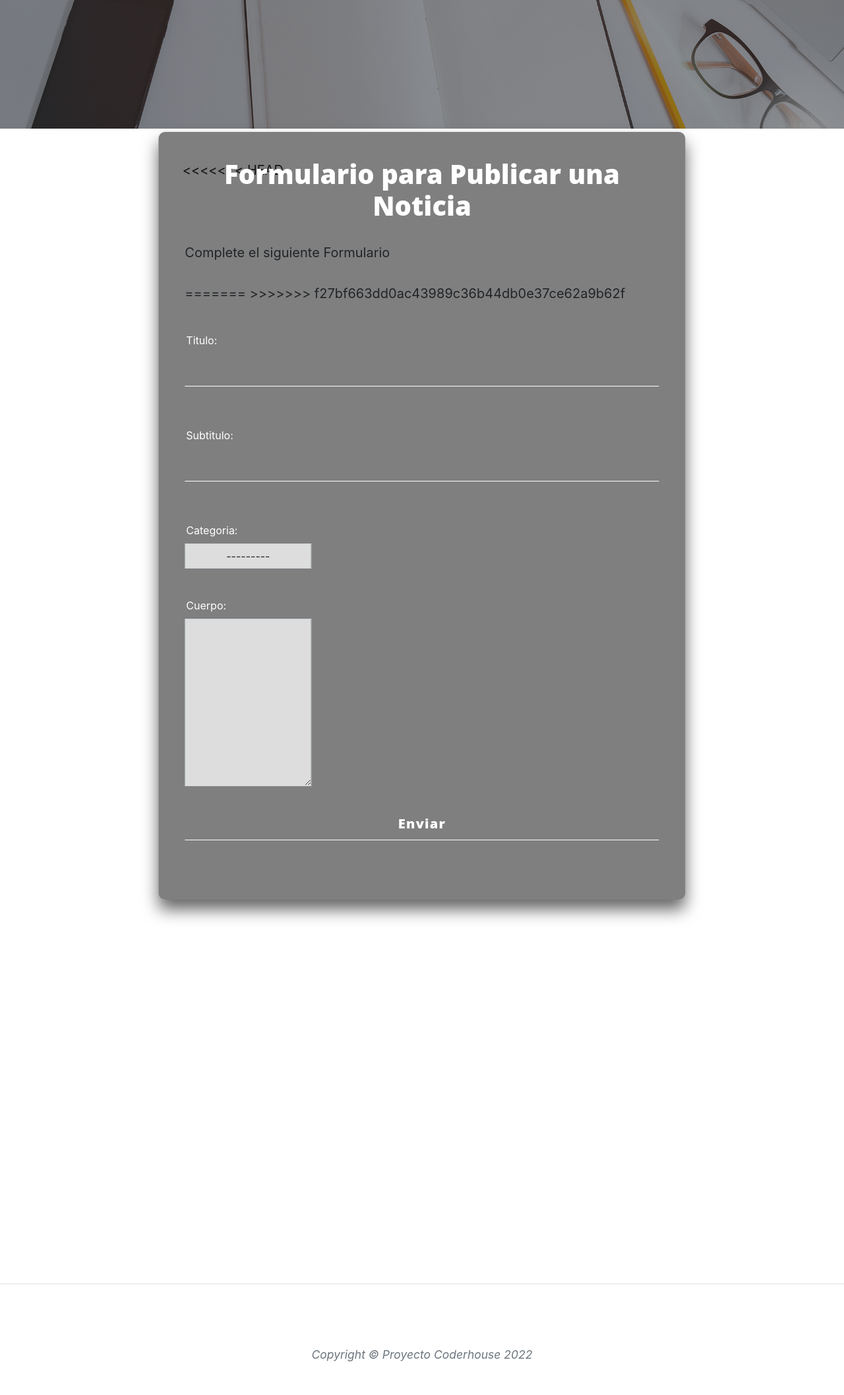
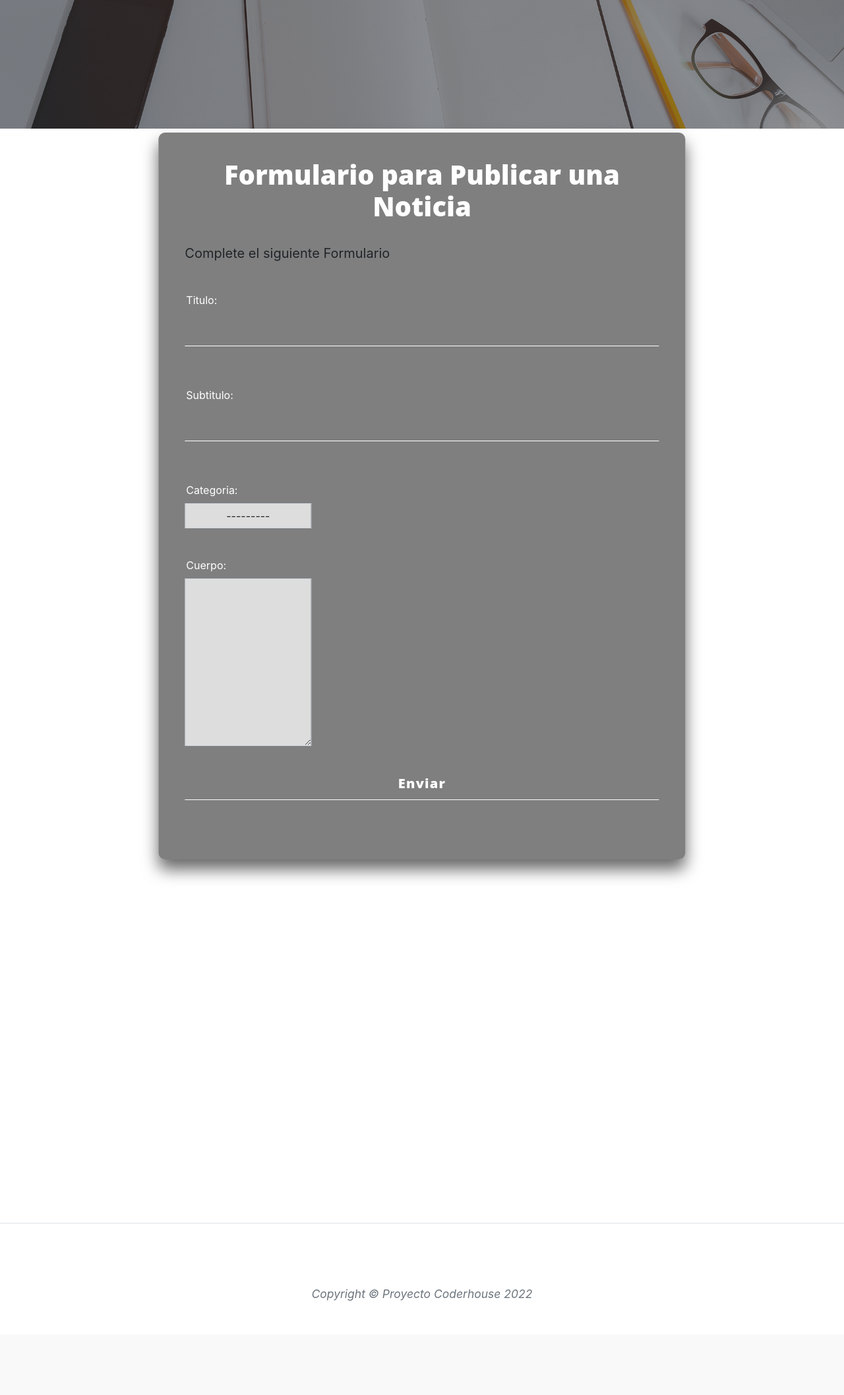
Before and after one commit to ckalvaro/proyecto_django, a Django app: page /AppBlog/noticia/nueva_noticia in a window 1280 px wide. Shown: the part 213-2328 px from the top of the page at 66% size. After the commit the page ends 2185 px from the top, so only its background shows below. Run offline with Django 4.2, Linux system fonts and the light colour scheme; the visitor is signed in with stand-in values (Sample User, id 1); data that the repository does not hold is empty; parts of the project's set-up code (start-up, migrations or seed data) failed here and were passed over; some libraries are stand-ins or nearby versions.

Commit message:
Update formulario_noticia.html

```diff
--- a/Stamps/AppBlog/templates/AppBlog/formulario_noticia.html
+++ b/Stamps/AppBlog/templates/AppBlog/formulario_noticia.html
@@ -9,13 +9,13 @@ Formulario de Noticias
 {% if user.is_authenticated %}
 
 <div class="form-container">
-<<<<<<< HEAD
+
     <div class="noticebox">
         <h1 class="titleNotice">Formulario para Publicar una Noticia</h1>
         <p class="subTitleN">Complete el siguiente Formulario</p>
-=======
 
->>>>>>> f27bf663dd0ac43989c36b44db0e37ce62a9b62f
+
+
 
         <form method="post" action="{% url 'AppBlog:form_noticia' %}" class="form-carga"> {% csrf_token %}
             {{ form.media }}
```
